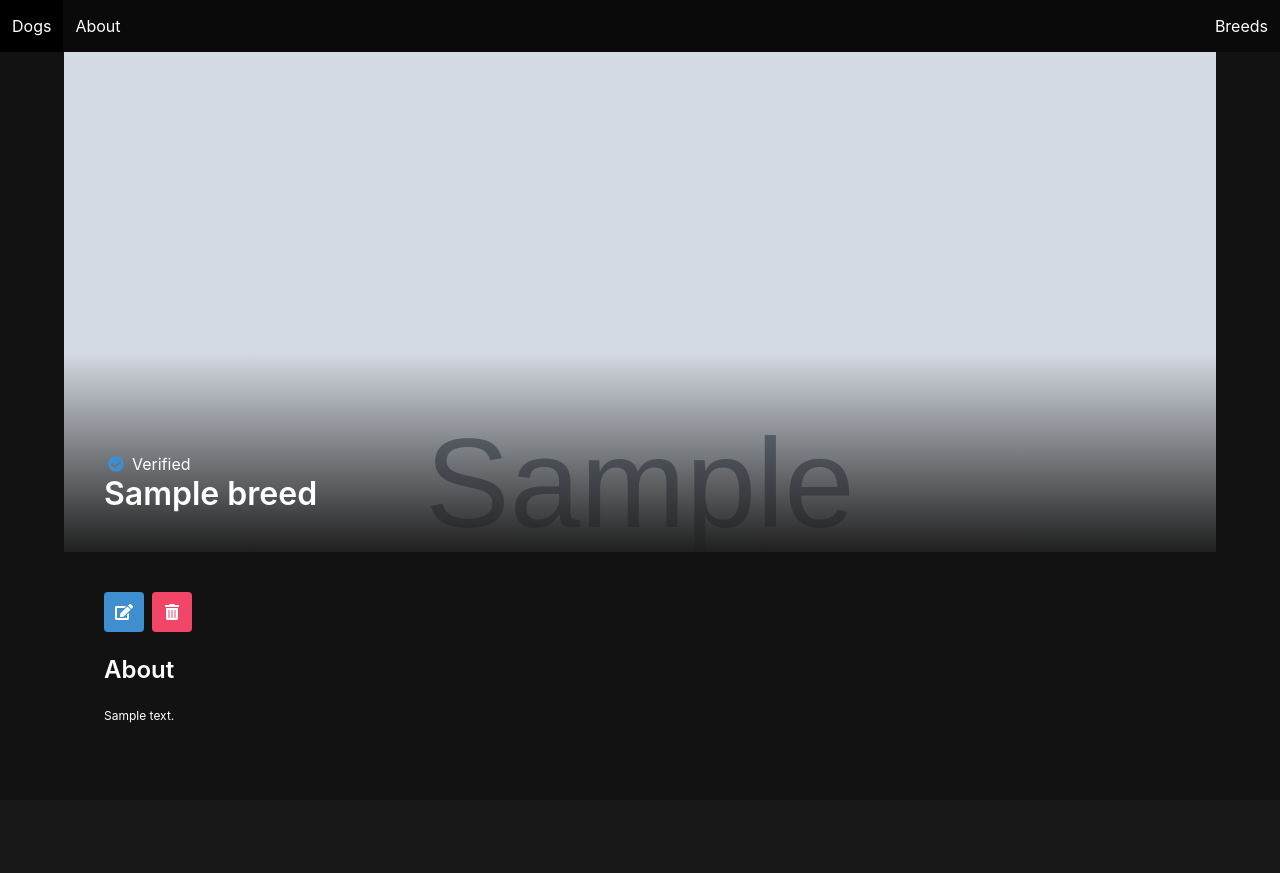
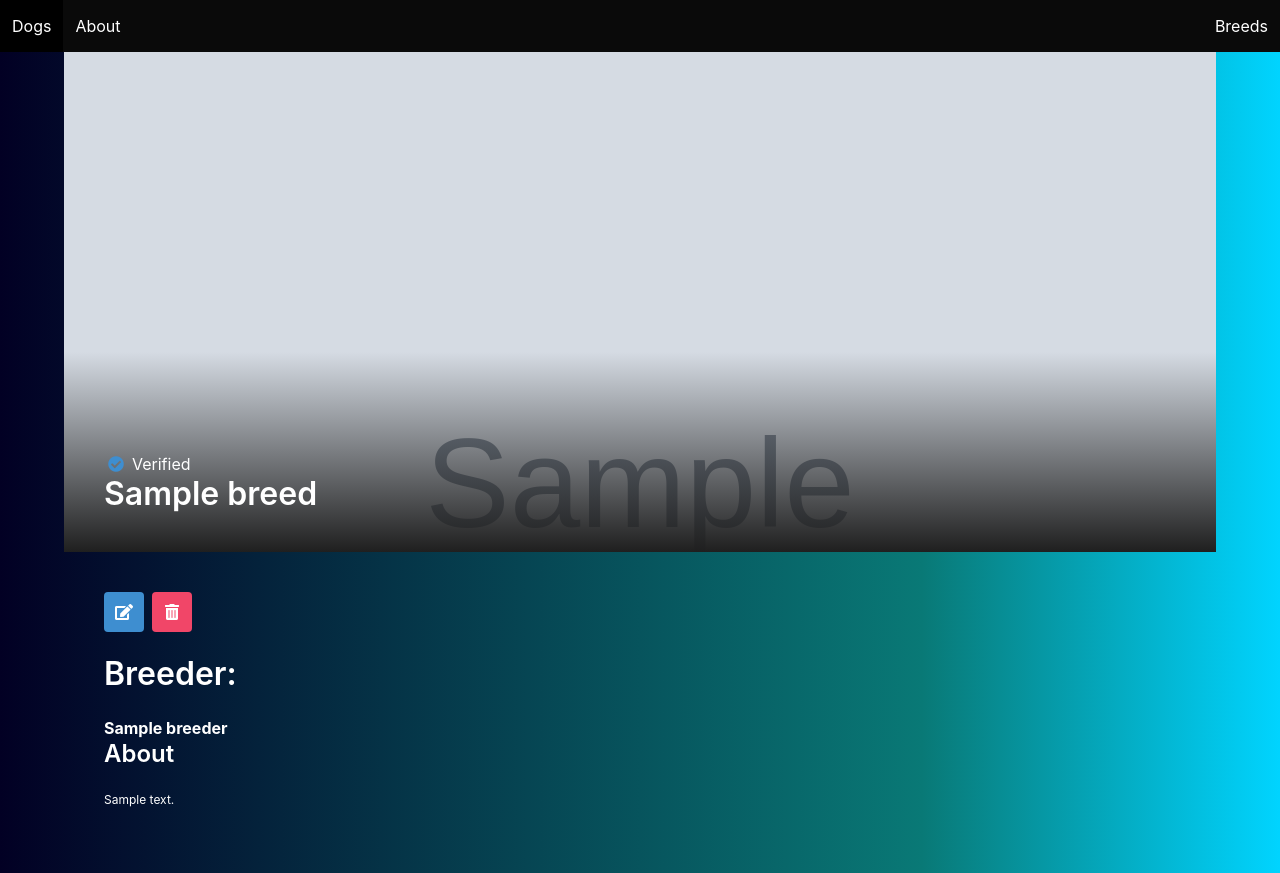
Before and after one commit to Jmajane/Dogs_collector_project, a Django app: page /breeds/1/ in a window 1280 px wide. Before the commit the page ends 723 px from the top, so only its background shows below. Run offline with Django 4.2, Linux system fonts and the light colour scheme; tables that the repository leaves empty hold one stand-in row (values such as "Sample post"); grey boxes marked "Sample" are stand-in pictures.

Commit message:
Second models added

```diff
--- a/main_app/admin.py
+++ b/main_app/admin.py
@@ -1,5 +1,6 @@
 from django.contrib import admin
-from .models import Breed
+from .models import Breed, Breeder
 
 # Register your models here.
 admin.site.register(Breed)
+admin.site.register(Breeder)
--- a/main_app/models.py
+++ b/main_app/models.py
@@ -15,3 +15,10 @@ class Breed(models.Model):
 
     class Meta:
         ordering = ['name']
+
+class Breeder(models.Model):
+    name = models.CharField(max_length=150)
+    breed = models.ForeignKey(Breed, on_delete=models.CASCADE, related_name="breeds")
+
+    def __str__(self):
+        return self.name
--- a/main_app/static/styles/main.css
+++ b/main_app/static/styles/main.css
@@ -1,5 +1,6 @@
 body {
-    background-color: #121212;
+    background-color: rgb(2,0,36);
+    background: linear-gradient(90deg, rgba(2,0,36,1) 0%, rgba(9,121,118,1) 72%, rgba(0,212,255,1) 100%);
     color: #ffffff;
     min-height: 100vh;
   }
--- a/main_app/templates/breed_detail.html
+++ b/main_app/templates/breed_detail.html
@@ -27,6 +27,21 @@
             </span>
         </a>
     </div>
+    <!-- inside container -->
+  <div class="detail__breeders mb-5">
+    <h3 class="title is-3">Breeder:</h3>
+    {% for breeder in breed.breeds.all %}
+    <div class="breeder">
+      <span><b>{{breeder.name}}</b></span>
+    </div>
+		{% empty %}
+    <article class="message">
+      <div class="message-header">
+        <p>No Breeder Available</p>
+      </div>
+    </article>
+
+    {% endfor %}
     <div class="detail__about">
         <h4 class="title is-4">About</h4>
         <p>{{breed.bio}}</p>
--- a/main_app/urls.py
+++ b/main_app/urls.py
@@ -9,4 +9,5 @@ urlpatterns = [
     path('breeds/<int:pk>/', views.BreedDetail.as_view(), name="breed_detail"),
     path('breeds/<int:pk>/update', views.BreedUpdate.as_view(), name="breed_update"),
     path('breeds/<int:pk>/detele', views.BreedDelete.as_view(), name="breed_delete"),
+    path('breeds/<int:pk>/breeders/new', views.BreederCreate.as_view(), name="breeder_create"),
 ]
--- a/main_app/views.py
+++ b/main_app/views.py
@@ -1,11 +1,12 @@
 from audioop import reverse
+from contextlib import redirect_stderr
 from django.shortcuts import render
 from django.views import View
 from django.http import HttpResponse
 from django.views.generic.base import TemplateView
 from django.views.generic.edit import CreateView, UpdateView, DeleteView
 from django.views.generic import DetailView
-from .models import Breed
+from .models import Breed, Breeder
 
 # Create your views here.
 class Home(TemplateView):
@@ -52,3 +53,12 @@ class BreedDelete(DeleteView):
     model = Breed
     template_name = "breed_delete_confirmation.html"
     success_url = "/breeds/"
+
+class BreederCreate(View):
+
+    def post(self, request, pk):
+        name = request.POST.get("name")
+        breeds = request.POST.get("breeds")
+        breed = Breed.objects.get(pk=pk)
+        Breeder.objects.create(name=name, breeds=breeds, breed=breed)
+        return redirect('breed_detail', pk=pk)
```
Also changed, not shown: main_app/migrations/0003_breeder.py (added), main_app/migrations/0004_remove_breeder_breeds.py (added). Lines whose indentation alone changed are shown as unchanged.
